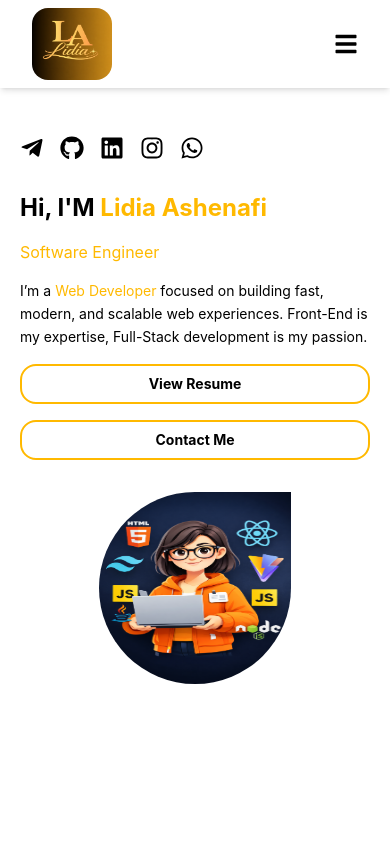
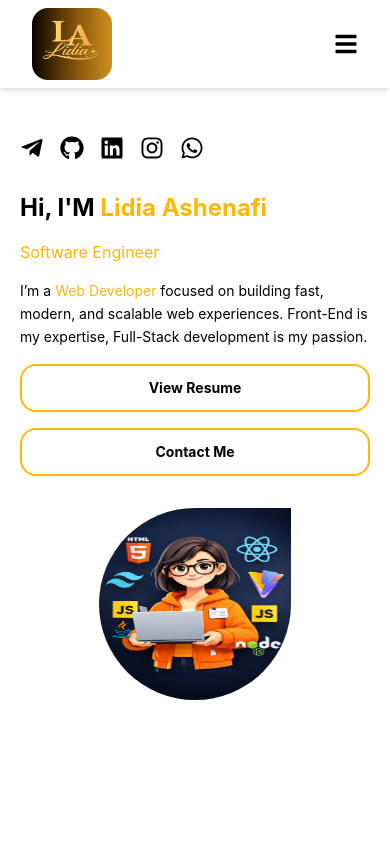
Before and after one commit to lidiaashu21/Lidia_portfolio, a React (Vite) app: page / in a window 390 px wide. Shown: the top 844 px of the page. Built offline with nearby package versions, Linux system fonts and the light colour scheme.

Commit message:
the button width arrange

```diff
--- a/src/Page/Home.jsx
+++ b/src/Page/Home.jsx
@@ -115,13 +115,13 @@ export default function Home({ darkMode }) {
             {/* Buttons */}
             <div className="flex flex-col sm:flex-row gap-4 sm:gap-6">
               <button
-                className="border-2 border-amber-400 p-2 sm:p-3 rounded-2xl text-sm sm:text-base md:text-lg font-bold hover:text-amber-400"
+                className="border-2 border-amber-400 p-3 rounded-2xl text-sm sm:text-base md:text-lg font-bold hover:text-amber-400"
                 onClick={() => window.open(Lidia, "_blank")}
               >
                 View Resume
               </button>
               <button
-                className="border-2 border-amber-400 p-2 sm:p-3 rounded-2xl text-sm sm:text-base md:text-lg font-bold hover:text-amber-400"
+                className="border-2 border-amber-400 p-3 rounded-2xl text-sm sm:text-base md:text-lg font-bold hover:text-amber-400"
                 onClick={handleClickContact}
               >
                 Contact Me
```
